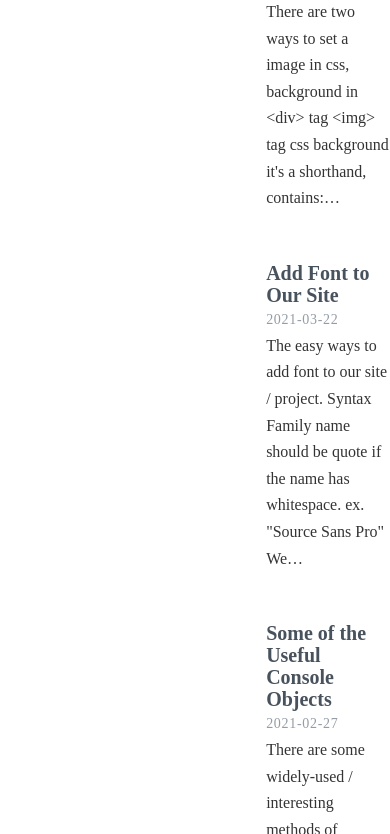
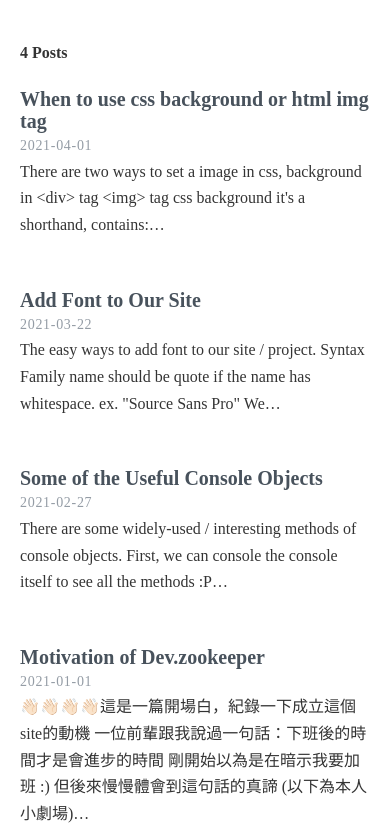
Before and after one commit to ulayab/ulayab.github.io, a Gatsby site: page / in a window 390 px wide. Shown: the part 272-1106 px from the top of the page. Built offline with nearby package versions, Linux system fonts and the light colour scheme; Gatsby itself is replaced by a stand-in of ours; some packages are replaced by stand-ins of ours.

Commit message:
style: mobile rwd

```diff
--- a/src/components/layout.js
+++ b/src/components/layout.js
@@ -23,7 +23,7 @@
                 p: props => <p {...props} style={{ lineHeight: 2 }} />,
                 pre: props => <Highlight {...defaultProps} theme={duotoneLight} code={props.children.props.children} language="jsx">
                 {({ className, style, tokens, getLineProps, getTokenProps }) => (
-                  <pre className={className} style={style}>
+                  <pre className={className} style={{...style, overflow: 'auto'}} >
                     {tokens.map((line, i) => (
                         <Line key={i} {...getLineProps({ line, key: i })}>
                         <LineNo>{i + 1}</LineNo>
@@ -43,10 +43,10 @@
                 <div className="navbar">
                     <Navbar />
                 </div>
-                <div className="center-content row" style={{marginTop: 30}}>
+                <div className="center-content responsive" style={{marginTop: 30}}>
                     <Profile/>
-                    <div style={{flexBasis: 140}}/>
-                    <div>{children}</div>
+                    <div className="padding"/>
+                    <div className="container">{children}</div>
                 </div>
             </Wrapper>
         </MDXProvider>
@@ -61,6 +61,7 @@
     --darkGrey: #949ca5;
     --lightGrey: #afafaf;
     --lighterGrey: #cfcfcf;
+    --mobileBreakpoint: 425px;
 
     a {
         color: #6c7a88;
@@ -75,9 +76,33 @@
         margin: 0 auto;
     }
 
+    & .container {
+        @media only screen and (max-width: 425px) {
+            padding: 20px;
+        }
+    }
+
+    & .padding {
+        flex-basis: 140px;
+        @media only screen and (max-width: 425px) {
+            flex-basis: 40px;
+        }
+    }
+
     & .row {
         display: flex;
         /* align-items: center; */
+    }
+
+    & .column {
+        display: flex;
+        flex-direction: column;
+    }
+    & .responsive {
+        display: flex;
+        @media only screen and (max-width: 425px) {
+            flex-direction: column;
+        }
     }
 
     & .navbar {
```
